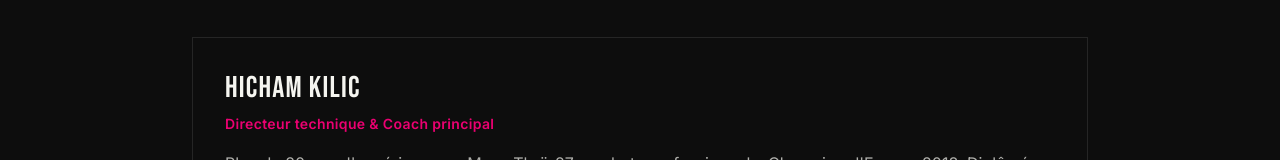
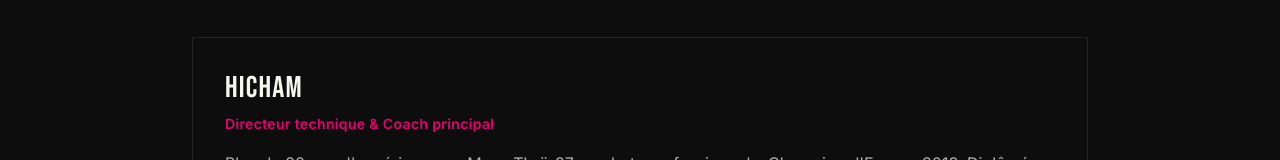
Before and after one commit to RomainG06/jagafight, a React (Vite) app: page /notre-adn in a window 1280 px wide. Shown: the part 2347-2507 px from the top of the page. Built offline with nearby package versions, Linux system fonts and the light colour scheme; no server answers.

Commit message:
chore: Standardize coach's name to Hicham
Ensures only the first name 'Hicham' is used for the coach across all site content, including text, image alt attributes, and SEO metadata, for consistent branding and presentation.

```diff
--- a/src/components/sections/coaching/CoachHero.tsx
+++ b/src/components/sections/coaching/CoachHero.tsx
@@ -31,7 +31,7 @@ export default function CoachHero() {
                         <div className="aspect-[3/4] overflow-hidden border border-white/10">
                             <OptimizedImage
                                 src="/coach-hicham.jpg"
-                                alt="Hicham Kilic — coach principal de Jaga Fight"
+                                alt="Hicham — coach principal de Jaga Fight"
                                 width={800}
                                 height={800}
                                 className="w-full h-full object-cover object-top"
@@ -46,7 +46,7 @@ export default function CoachHero() {
                             Votre coach
                         </span>
                         <h1 className="font-title text-5xl sm:text-6xl text-[#F5F5F0] leading-tight mb-2">
-                            Coaching Boxe Thaï avec Hicham KILIC
+                            Coaching Boxe Thaï avec Hicham
                         </h1>
                         <p className="font-title text-xl text-[#eb0071] tracking-wide mb-8">
                             Champion d'Europe de Muay Thaï
--- a/src/components/sections/home/HistorySection.tsx
+++ b/src/components/sections/home/HistorySection.tsx
@@ -21,7 +21,7 @@ export default function HistorySection() {
                             },
                             {
                                 year: 'Transmission',
-                                text: "Après le décès de Oualid, Hicham KILIC reprend le flambeau et porte le projet à Cagnes-sur-Mer. L'esprit, les valeurs et la vision restent intacts.",
+                                text: "Après le décès de Oualid, Hicham reprend le flambeau et porte le projet à Cagnes-sur-Mer. L'esprit, les valeurs et la vision restent intacts.",
                             },
                             {
                                 year: '2025–2026',
--- a/src/pages/Coaching.tsx
+++ b/src/pages/Coaching.tsx
@@ -14,25 +14,25 @@ export default function Coaching() {
             />
 
             <Helmet>
-                <title>Coaching Boxe Thaï (Muay Thaï) à Cagnes-sur-Mer (06) | Hicham KILIC - Jaga Fight</title>
+                <title>Coaching Boxe Thaï (Muay Thaï) à Cagnes-sur-Mer (06) | Hicham  - Jaga Fight</title>
                 <meta
                     name="description"
-                    content="Coaching de Boxe Thaï (Muay Thaï) à Cagnes-sur-Mer dans les Alpes-Maritimes (06) avec Hicham KILIC, Champion d'Europe. Cours particuliers, coaching personnalisé, stages et préparation compétition près de Nice."
+                    content="Coaching de Boxe Thaï (Muay Thaï) à Cagnes-sur-Mer dans les Alpes-Maritimes (06) avec Hicham , Champion d'Europe. Cours particuliers, coaching personnalisé, stages et préparation compétition près de Nice."
                 />
-                <meta name="keywords" content="coaching Muay Thaï Cagnes, coach boxe thai Nice, cours boxe thaï 06, Hicham Kilic champion, formation BPJEPS Muay Thaï, coaching boxe antibes" />
+                <meta name="keywords" content="coaching Muay Thaï Cagnes, coach boxe thai Nice, cours boxe thaï 06, Hicham  champion, formation BPJEPS Muay Thaï, coaching boxe antibes" />
                 <link rel="canonical" href="https://www.jagafight.fr/coaching" />
 
                 {/* Open Graph */}
-                <meta property="og:title" content="Coaching Boxe Thaï (Muay Thaï) à Cagnes-sur-Mer (06) | Hicham KILIC - Jaga Fight" />
-                <meta property="og:description" content="Coaching de Boxe Thaï (Muay Thaï) à Cagnes-sur-Mer dans les Alpes-Maritimes (06) avec Hicham KILIC, Champion d'Europe. Cours particuliers, coaching personnalisé, stages et préparation compétition près de Nice." />
+                <meta property="og:title" content="Coaching Boxe Thaï (Muay Thaï) à Cagnes-sur-Mer (06) | Hicham  - Jaga Fight" />
+                <meta property="og:description" content="Coaching de Boxe Thaï (Muay Thaï) à Cagnes-sur-Mer dans les Alpes-Maritimes (06) avec Hicham , Champion d'Europe. Cours particuliers, coaching personnalisé, stages et préparation compétition près de Nice." />
                 <meta property="og:type" content="profile" />
                 <meta property="og:url" content="https://www.jagafight.fr/coaching" />
                 <meta property="og:image" content="https://www.jagafight.fr/og-coaching.jpg" />
 
                 {/* Twitter Card */}
                 <meta name="twitter:card" content="summary_large_image" />
-                <meta name="twitter:title" content="Coaching Boxe Thaï (Muay Thaï) à Cagnes-sur-Mer (06) | Hicham KILIC - Jaga Fight" />
-                <meta name="twitter:description" content="Coaching de Boxe Thaï (Muay Thaï) à Cagnes-sur-Mer dans les Alpes-Maritimes (06) avec Hicham KILIC, Champion d'Europe. Cours particuliers, coaching personnalisé, stages et préparation compétition près de Nice." />
+                <meta name="twitter:title" content="Coaching Boxe Thaï (Muay Thaï) à Cagnes-sur-Mer (06) | Hicham  - Jaga Fight" />
+                <meta name="twitter:description" content="Coaching de Boxe Thaï (Muay Thaï) à Cagnes-sur-Mer dans les Alpes-Maritimes (06) avec Hicham , Champion d'Europe. Cours particuliers, coaching personnalisé, stages et préparation compétition près de Nice." />
                 <meta name="twitter:image" content="https://www.jagafight.fr/og-coaching.jpg" />
 
                 {/* Structured Data - Person */}
@@ -40,7 +40,7 @@ export default function Coaching() {
                     {JSON.stringify({
                         "@context": "https://schema.org",
                         "@type": "Person",
-                        "name": "Hicham KILIC",
+                        "name": "Hicham ",
                         "jobTitle": "Coach professionnel Muay Thaï",
                         "description": "Champion d'Europe de Muay Thaï, coach professionnel diplômé BPJEPS et formateur. Spécialiste du coaching individuel et collectif.",
                         "url": "https://www.jagafight.fr/coaching",
@@ -201,7 +201,7 @@ export default function Coaching() {
                             Chaque entraînement est aussi une opportunité de grandir, de s'insérer et de reconstruire.
                         </p>
                         <footer className="mt-4 text-sm text-[#F5F5F0]/40 tracking-wide">
-                            — Hicham KILIC, Coach Jaga Fight
+                            — Hicham , Coach Jaga Fight
                         </footer>
                     </blockquote>
                     <div className="mt-12">
--- a/src/pages/Formations.tsx
+++ b/src/pages/Formations.tsx
@@ -100,7 +100,7 @@ export default function Formations() {
                             "courseWorkload": "Variable selon le diplôme",
                             "instructor": {
                                 "@type": "Person",
-                                "name": "Hicham KILIC",
+                                "name": "Hicham",
                                 "jobTitle": "Formateur diplômé BPJEPS",
                                 "award": "Champion d'Europe Muay Thaï"
                             }
--- a/src/pages/Home.tsx
+++ b/src/pages/Home.tsx
@@ -83,7 +83,7 @@ export default function Home() {
                         },
                         "employee": {
                             "@type": "Person",
-                            "name": "Hicham KILIC",
+                            "name": "Hicham",
                             "jobTitle": "Coach principal",
                             "award": "Champion d'Europe Muay Thaï"
                         }
@@ -114,7 +114,7 @@ export default function Home() {
                                 Fondée à Perpignan par Oualid OUMERZOUK, ancien légionnaire du 2e REP et champion du monde Nokento Full Fight 2017, Jaga Fight a été créée avec une vision exigeante : former des pratiquants complets, techniquement affûtés et mentalement solides.
                             </p>
                             <p className="text-[#F5F5F0]/60 text-sm leading-relaxed mb-6">
-                                Après le décès de Oualid, Hicham KILIC a repris le flambeau pour poursuivre cette mission. En 2025, Jaga Fight ouvre ses portes à Cagnes-sur-Mer avec le soutien de la Ville, de l'AFMT, de la FFKMDA et du Ministère des Sports.
+                                Après le décès de Oualid, Hicham a repris le flambeau pour poursuivre cette mission. En 2025, Jaga Fight ouvre ses portes à Cagnes-sur-Mer avec le soutien de la Ville, de l'AFMT, de la FFKMDA et du Ministère des Sports.
                             </p>
                             <blockquote className="border-l-2 border-[#eb0071] pl-4 italic text-[#F5F5F0]/60 text-sm">
                                 « Polir son esprit pour être fier de ce que l'on voit dans son miroir. »
--- a/src/pages/MentionsLegales.tsx
+++ b/src/pages/MentionsLegales.tsx
@@ -17,7 +17,7 @@ export default function MentionsLegales() {
                         <h2 className="font-title text-2xl text-[#F5F5F0] mb-3">Éditeur du site</h2>
                         <p>
                             <strong className="text-[#F5F5F0]">Jaga Fighting Team</strong><br />
-                            Responsable de publication : Hicham KILIC<br />
+                            Responsable de publication : Hicham<br />
                             Adresse : Cagnes-sur-Mer, Alpes-Maritimes (06)<br />
                             Email : contact@jagafight.fr<br />
                             Site web : www.jagafight.fr
--- a/src/pages/NotreAdn.tsx
+++ b/src/pages/NotreAdn.tsx
@@ -57,7 +57,7 @@ export default function NotreAdn() {
                     <div className="grid grid-cols-1 md:grid-cols-1 gap-12 max-w-4xl mx-auto">
                         {/* Hicham */}
                         <div className="border border-white/10 p-8 hover:border-[#eb0071]/60 transition-colors">
-                            <h3 className="font-title text-3xl text-[#F5F5F0] mb-2">Hicham KILIC</h3>
+                            <h3 className="font-title text-3xl text-[#F5F5F0] mb-2">Hicham</h3>
                             <span className="text-[#eb0071] text-sm font-semibold tracking-wide block mb-4">
                                 Directeur technique & Coach principal
                             </span>
--- a/src/pages/PolitiqueConfidentialite.tsx
+++ b/src/pages/PolitiqueConfidentialite.tsx
@@ -16,7 +16,7 @@ export default function PolitiqueConfidentialite() {
                     <section>
                         <h2 className="font-title text-2xl text-[#F5F5F0] mb-3">Responsable du traitement</h2>
                         <p>
-                            <strong className="text-[#F5F5F0]">Jaga Fighting Team</strong> — Hicham KILIC<br />
+                            <strong className="text-[#F5F5F0]">Jaga Fighting Team</strong> — Hicham<br />
                             Email : contact@jagafight.fr
                         </p>
                     </section>
```
